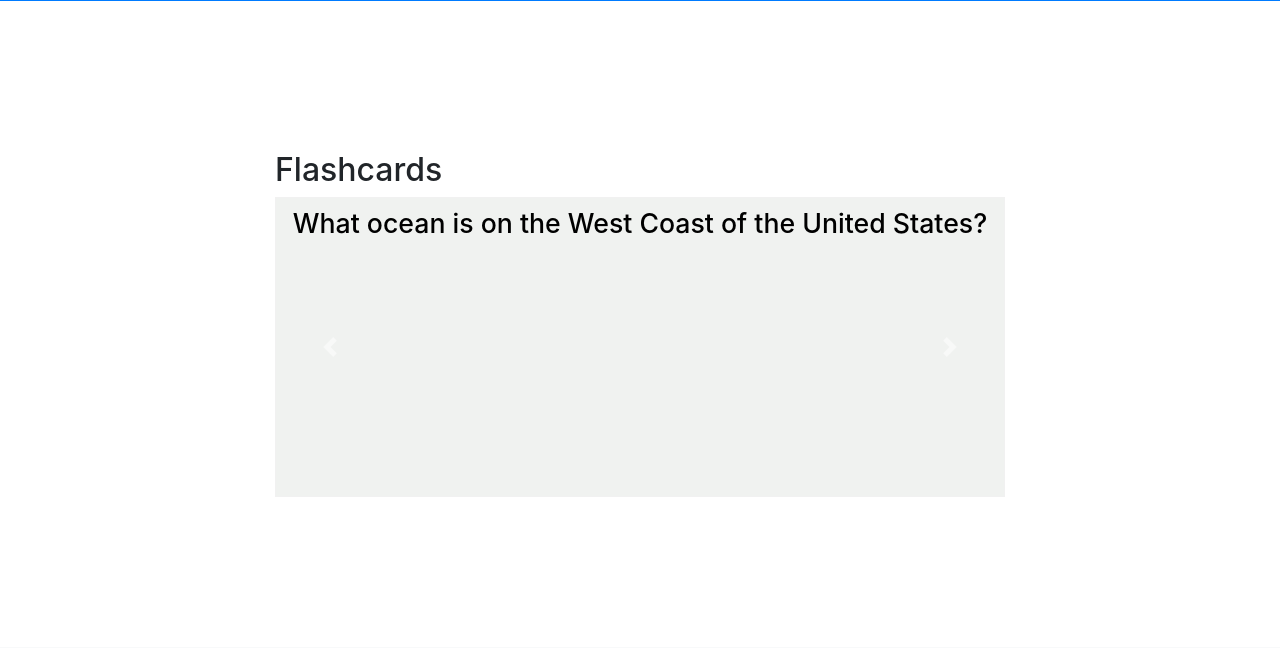
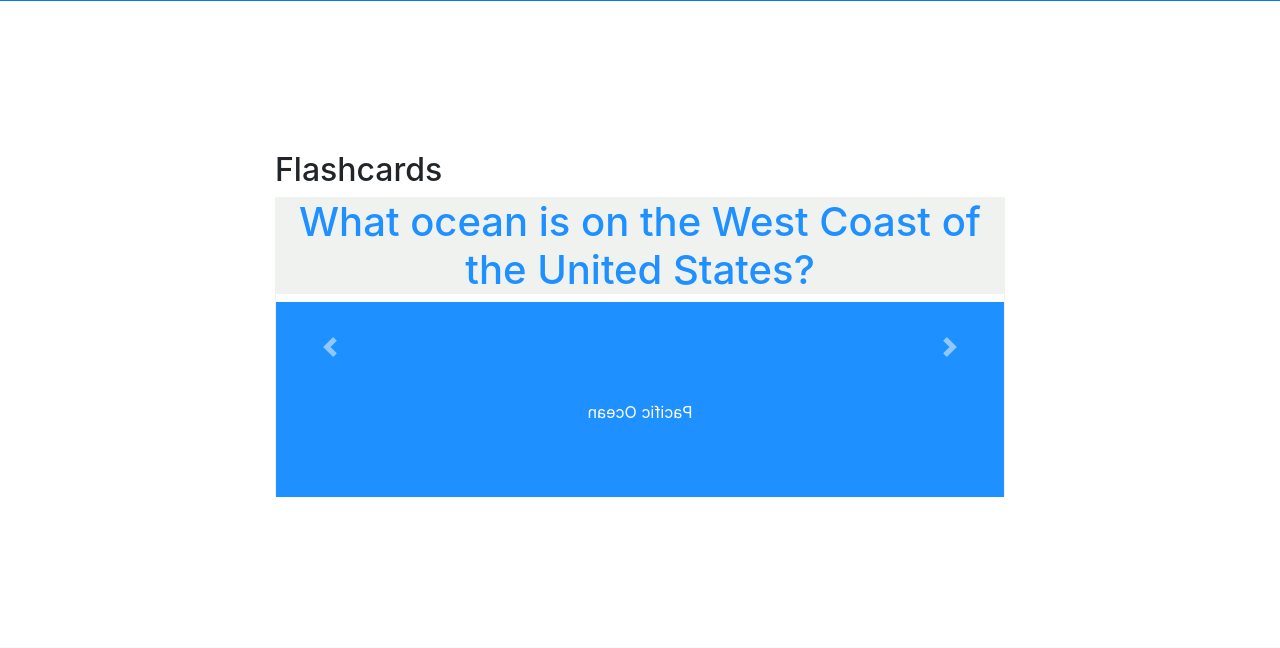
Before and after one commit to jenniferli1098/chinatowncitizenship, a PHP site: page /ushistory_module1.html in a window 1280 px wide. Shown: the part 413-1061 px from the top of the page. Run offline with PHP 8.4, Linux system fonts and the light colour scheme; some libraries are stand-ins or nearby versions.

Commit message:
flashcards for us

```diff
--- a/css/custom.css
+++ b/css/custom.css
@@ -70,7 +70,14 @@ section {
   vertical-align: middle;
 }
 
-.question {
+.questionus {
+  text-align: center;
+  padding: 10px;
+  line-height: 30px;
+  vertical-align: middle;
+  font-size: 20pt;
+}
+.answerus {
   text-align: center;
   padding: 10px;
   line-height: 30px;
@@ -78,6 +85,17 @@ section {
   font-size: 20pt;
 }
 
+.flip-card-frontus {
+  background-color: #f0f2f0;
+  color: dodgerblue;
+}
+
+/* Style the back side */
+.flip-card-backus {
+  background-color: dodgerblue;
+  color: white;
+  transform: rotateY(180deg);
+}
 
 
 /********TOOL TIP***************/
--- a/ushistory_module1.html
+++ b/ushistory_module1.html
@@ -65,10 +65,10 @@
               <div class="carousel-item active">
                 <div class="flip-card d-block w-100">
                   <div class="flip-card-inner">
-                    <div class="flip-card-front">
+                    <div class="flip-card-frontus">
                       <h1 class="question">What ocean is on the West Coast of the United States?</h1>
                     </div>
-                    <div class="flip-card-back">
+                    <div class="flip-card-backus">
                       <p class="definition">Pacific Ocean</p>
                     </div>
                   </div>
@@ -77,10 +77,10 @@
               <div class="carousel-item">
                 <div class="flip-card d-block w-100">
                   <div class="flip-card-inner">
-                    <div class="flip-card-front">
+                    <div class="flip-card-frontus">
                       <h1 class="question">What ocean is on the East Coast of the United States?</h1>
                     </div>
-                    <div class="flip-card-back">
+                    <div class="flip-card-backus">
                       <p class="definition">Atlantic Ocean</p>
                     </div>
                   </div>
```
